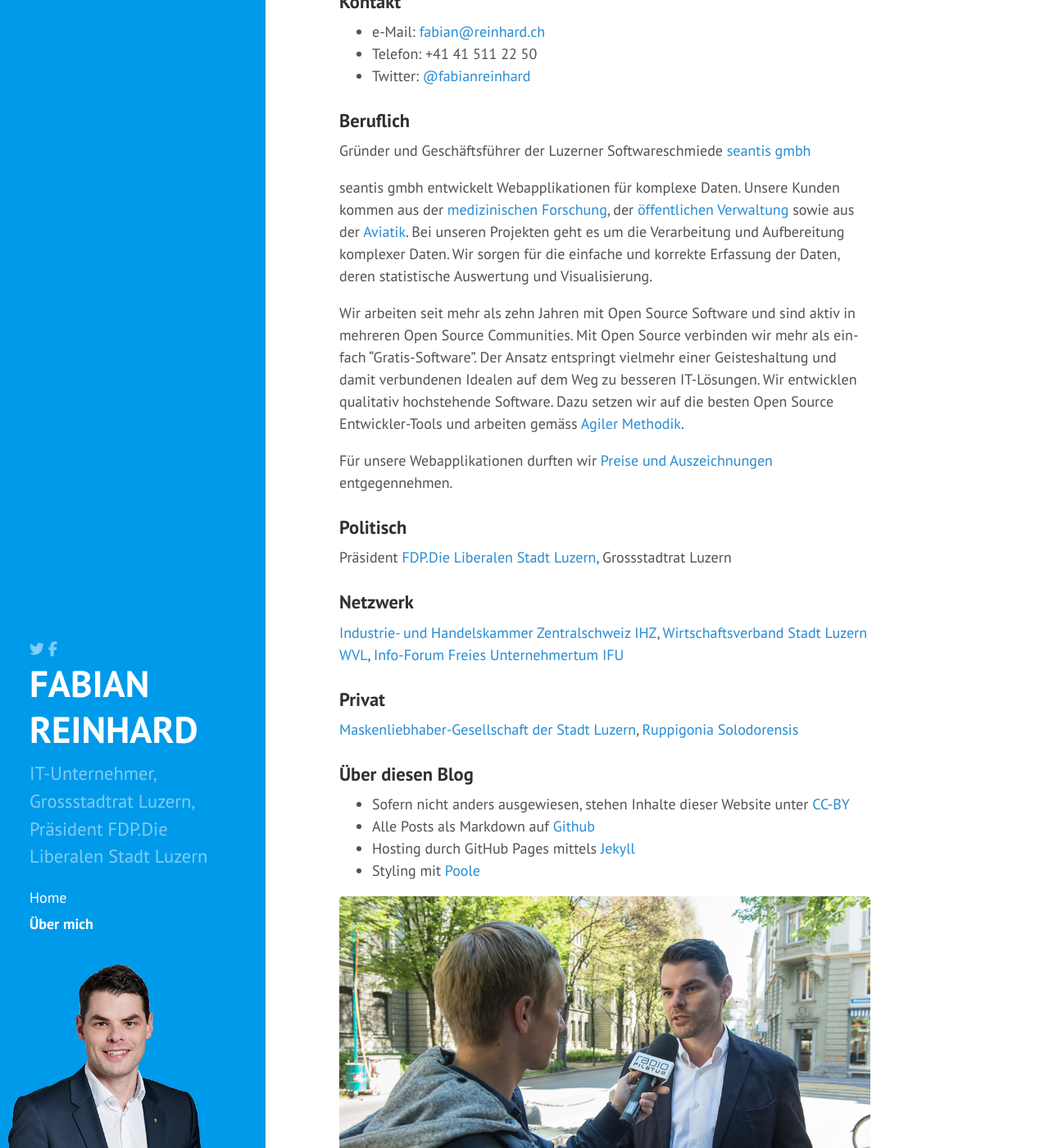
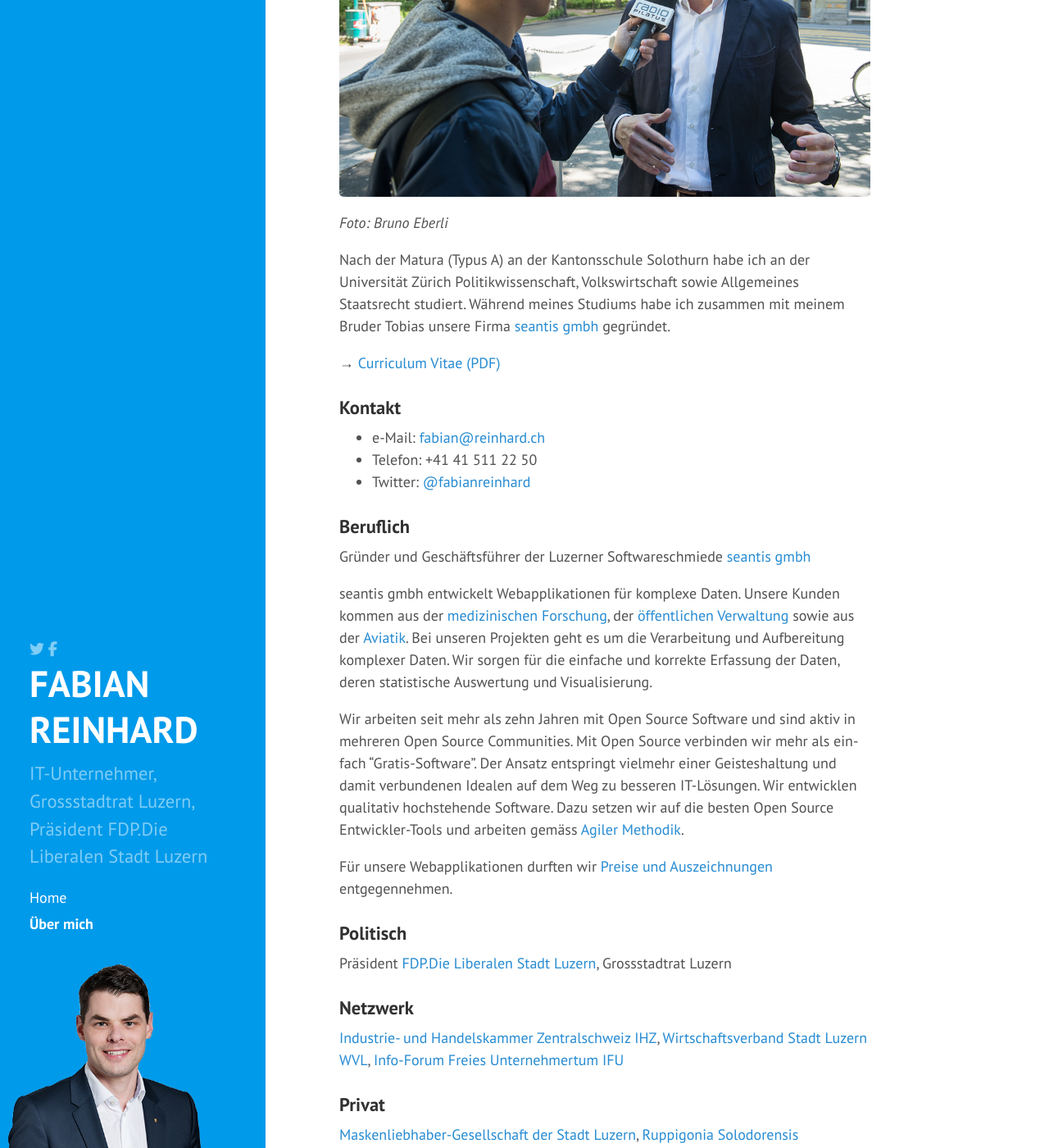
Before and after one commit to freinhard/freinhard.github.io, a Jekyll site: the page built from about.md, in a window 1280 px wide and 1400 px high, scrolled down 363 px. Shown: the whole window at 82% size. Built offline with Jekyll 4.4.1, drawn with Linux system fonts in a browser that asks for light colours; nearby versions of some CDN libraries; comment, search, counter and statistics services are not loaded.

Commit message:
Move foto up

```diff
--- a/about.md
+++ b/about.md
@@ -4,6 +4,8 @@
 ---
 
 **Unternehmer, lic. phil., M A [UZH](http://www.uzh.ch)**
+
+![Foto: Bruno Eberli]({{ site.url }}/public/assets/FR-Interview.jpg) *Foto: Bruno Eberli*
 
 Nach der Matura (Typus A) an der Kantonsschule Solothurn habe ich an der Universität Zürich Politikwissenschaft, Volkswirtschaft sowie Allgemeines Staatsrecht studiert. Während meines Studiums habe ich zusammen mit meinem Bruder Tobias unsere Firma [seantis gmbh](https://www.seantis.ch) gegründet.
 
@@ -38,5 +40,3 @@
 - Alle Posts als Markdown auf [Github](https://github.com/freinhard/freinhard.github.io)
 - Hosting durch GitHub Pages mittels [Jekyll](https://jekyllrb.com)
 - Styling mit [Poole](http://getpoole.com)
-
-![Foto Bruno Eberli]({{ site.url }}/public/assets/FR-Interview.jpg) *Foto Bruno Eberli*
```
